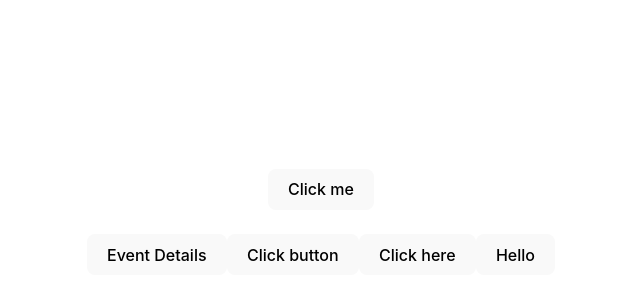
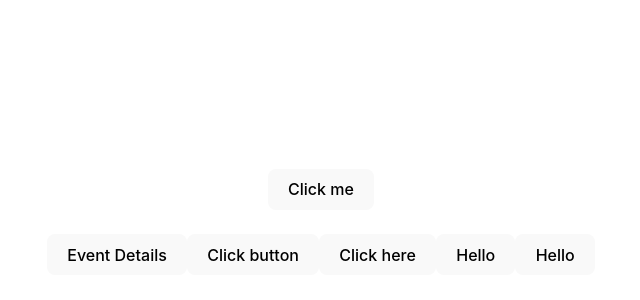
Before and after one commit to CHANDAN-su/reactApplication, a React (Vite) app: page / in a window 1280 px wide. Shown: the part 178-478 px from the top of the page, without its empty margins (319-959 px from the left). Built offline with nearby package versions, Linux system fonts and the light colour scheme.

Commit message:
Passing Arguments with bind

```diff
--- a/Component/Event.jsx
+++ b/Component/Event.jsx
@@ -86,6 +86,18 @@ function GreetUser(){
   )
 }
 
+function GreetUserBind(){
+
+  const Greet = (user) => {
+    alert(`Hello, ${user}!`);
+  }
+
+  return(
+    <>
+      <button onClick={Greet.bind(null, "chandan")}>Hello</button>
+    </>
+  )
+}
 
 function AllEvent(){
   return(
@@ -95,6 +107,7 @@ function AllEvent(){
       <Event/>
       <EventSecond/>
       <GreetUser/>
+      <GreetUserBind/>
     </>
   )
 }
```
